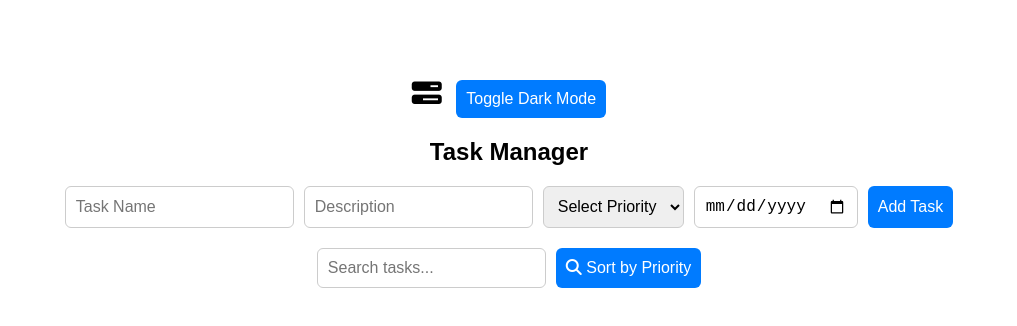
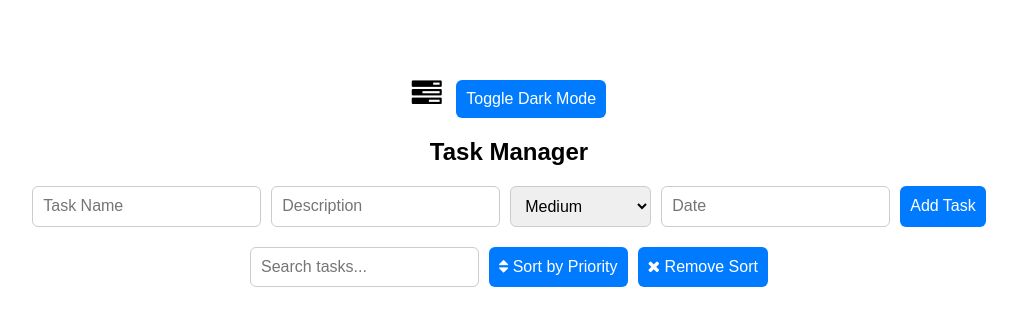
Before and after one commit to bilalmustaqueem/Bilal-foam-, a plain HTML site: page tailwand/tom.html in a window 1280 px wide. Both pictures are taken after a click on the button "Sort by Priority". Shown: the whole page, without its empty margins (131-1148 px from the left). Drawn offline with Linux system fonts and the light colour scheme.

Commit message:
add some edit

```diff
--- a/tailwand/tom.html
+++ b/tailwand/tom.html
@@ -1,9 +1,9 @@
 <!DOCTYPE html>
+<html>
 <head>
   <title>Task Manager</title>
   <script src="https://kit.fontawesome.com/a076d05399.js" crossorigin="anonymous"></script>
   <link rel="stylesheet" href="https://cdnjs.cloudflare.com/ajax/libs/font-awesome/4.7.0/css/font-awesome.min.css">
-  <script src='https://kit.fontawesome.com/a076d05399.js' crossorigin='anonymous'></script>
 
   <style>
     body {
@@ -95,34 +95,29 @@
       text-align: center;
       margin-bottom: 10px;
       margin-top: 50px;
+    }
 
-    }
     @media ((min-width: 250px) and (max-width: 550px)) or ((min-width: 700px) and (min-height: 1000px)) {
       .container {
         width: calc(100% - 40px);
         flex-direction: column;
       }
-  .left{
+      .left {
         flex: none;
         margin-right: 0;
       }
-  .right{
+      .right {
         display: flex;
-    justify-content: center ;
+        justify-content: center;
         width: 80%;
       }
-  .logo{
+      .logo, .tagline {
         text-align: center;
       }
- .tagline{
-  text-align: center;
- }
-
     }
   </style>
 </head>
 <body>
-
 
   <div class="top-bar">
     <i class="fa fa-tasks icon-large"></i>
@@ -135,24 +130,28 @@
     <input type="text" id="name" placeholder="Task Name">
     <input type="text" id="description" placeholder="Description">
     <select id="priority">
-      <option value="select" selected>Select Priority</option>
+      <option value="select">Select Priority</option>
       <option value="High">High</option>
-      <option value="Medium">Medium</option>
+      <option value="Medium"selected>Medium</option>
       <option value="Low">Low</option>
     </select>
-    <input type="date" id="dueDate">
+    <input placeholder="Date" class="textbox-n" type="text" onfocus="(this.type='date')" onblur="(this.type='text')" id="dueDate" />
     <button onclick="addTask()">Add Task</button>
   </div>
 
   <div class="search-sort">
     <input type="text" id="search" placeholder="Search tasks..." oninput="filterTasks()">
-    <button onclick="sortTasks()"><i class='fa fa-search'></i> Sort by Priority</button>
+    <button onclick="sortTasks()"><i class="fa fa-sort"></i> Sort by Priority</button>
+    <button id="removeSortBtn" onclick="removeSort()" style="display:none;">
+      <i class="fa fa-times"></i> Remove Sort
+    </button>
   </div>
 
   <div id="taskList"></div>
 
   <script>
     let tasks = JSON.parse(localStorage.getItem("tasks")) || [];
+    let originalTasks = [...tasks];
     let editingIndex = -1;
 
     function saveTasks() {
@@ -179,6 +178,7 @@
         tasks.push(task);
       }
 
+      originalTasks = [...tasks];
       saveTasks();
       displayTasks(tasks);
       clearForm();
@@ -222,6 +222,7 @@
     function deleteTask(index) {
       if (confirm("Are you sure you want to delete this task?")) {
         tasks.splice(index, 1);
+        originalTasks = [...tasks];
         saveTasks();
         displayTasks(tasks);
       }
@@ -246,16 +247,23 @@
     }
 
     function sortTasks() {
+      originalTasks = [...tasks];
       const priorityOrder = { High: 1, Medium: 2, Low: 3 };
       tasks.sort((a, b) => priorityOrder[a.priority] - priorityOrder[b.priority]);
       displayTasks(tasks);
+      document.getElementById("removeSortBtn").style.display = "inline-block";
+    }
+
+    function removeSort() {
+      tasks = [...originalTasks];
+      displayTasks(tasks);
+      document.getElementById("removeSortBtn").style.display = "none";
     }
 
     function toggleDarkMode() {
       document.body.classList.toggle("dark");
     }
 
-
     displayTasks(tasks);
   </script>
 </body>
```
Lines whose indentation alone changed are shown as unchanged.
